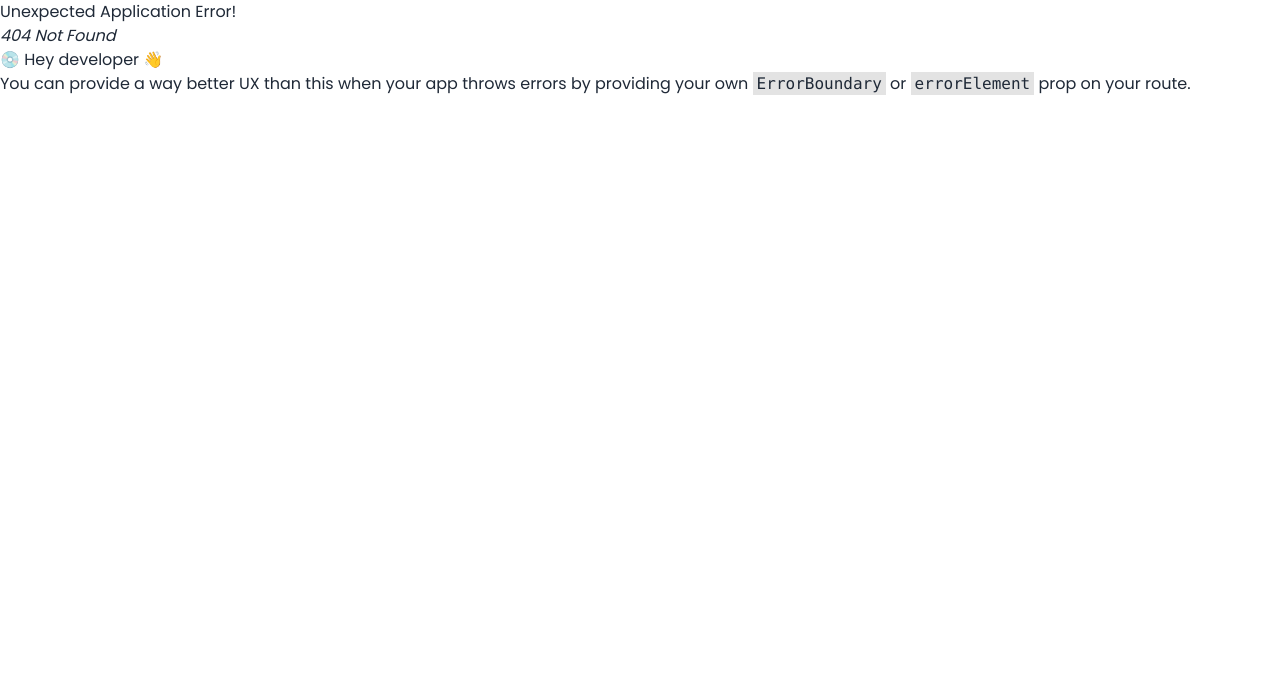
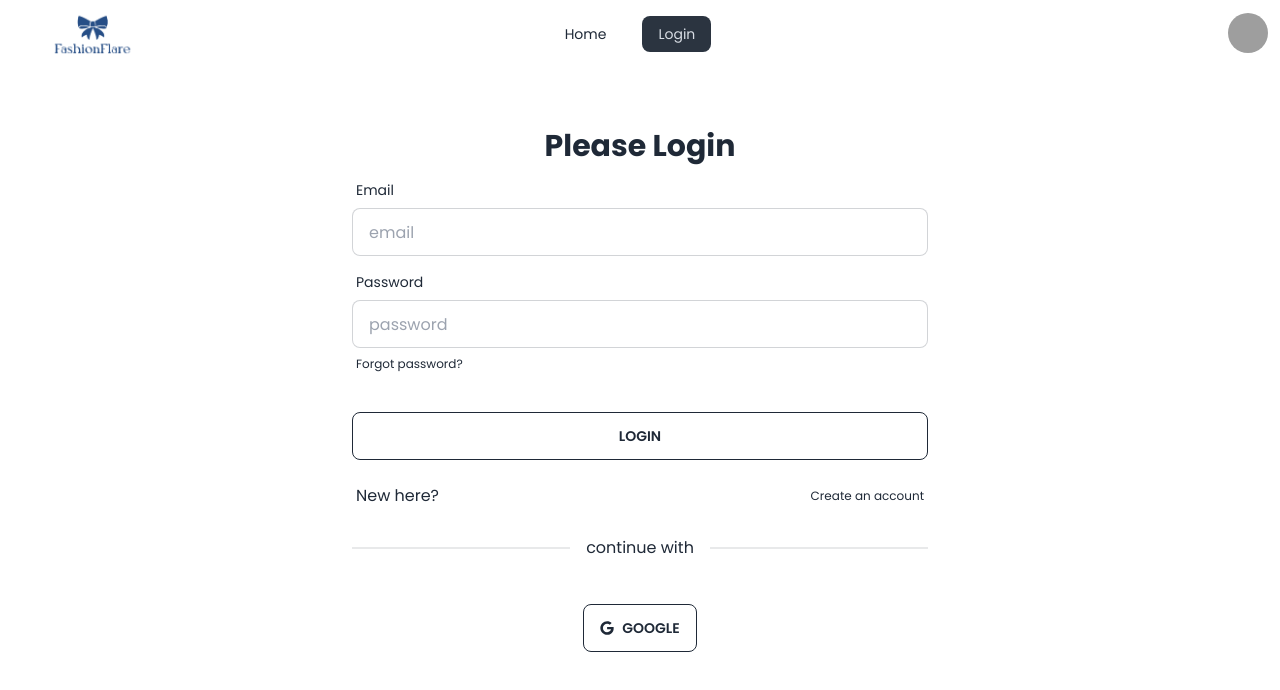
Before and after one commit to ShahriarZe/fashionflare-client, a React (Vite) app: page /login in a window 1280 px wide. Before the commit this address had no page. Shown: the top 690 px of the page. Built offline with nearby package versions, Linux system fonts and the light colour scheme; no server answers; grey boxes are pictures that could not be loaded.

Commit message:
Login & Registration Component added with Functionality

```diff
--- a/package.json
+++ b/package.json
@@ -17,7 +17,8 @@
     "react-dom": "^18.2.0",
     "react-icons": "^4.11.0",
     "react-router-dom": "^6.17.0",
-    "sort-by": "^1.2.0"
+    "sort-by": "^1.2.0",
+    "sweetalert2": "^11.7.32"
   },
   "devDependencies": {
     "@types/react": "^18.2.15",
--- a/src/Components/Navbar/Navbar.jsx
+++ b/src/Components/Navbar/Navbar.jsx
@@ -1,9 +1,13 @@
+import { Link, NavLink } from 'react-router-dom';
 import Nav from '../../assets/nv.png'
 import userImg from '../../assets/user.png'
+import { useContext } from 'react';
+import { AuthContext } from '../../Providers/AuthProvider';
 const Navbar = () => {
+    const { user, logOut } = useContext(AuthContext)
     const links = <>
-        <li><a>Home</a></li>
-        <li><a>Login</a></li>
+        <li className="lg:mr-5"><NavLink to='/'>Home</NavLink></li>
+        <li className="lg:mr-5"><NavLink to='/login'>Login</NavLink></li>
     </>
     return (
         <div className="navbar bg-opacity-20 bg-white absolute top-0 z-10">
@@ -28,18 +32,27 @@ const Navbar = () => {
                 </ul>
             </div>
             <div className="navbar-end">
-            <div className="dropdown dropdown-end">
+                <div className="dropdown dropdown-end">
                     <label tabIndex={0} className="btn btn-ghost btn-circle avatar">
                         <div className="w-10 rounded-full">
-                            <img src={userImg} alt="" />
+                            {
+                                user ? <img src={user.photoURL} alt="" /> :
+                                    <img src={userImg} alt="" />
+                            }
                         </div>
                     </label>
                     <ul tabIndex={0} className="menu menu-sm dropdown-content mt-3 z-[1] p-2 shadow bg-base-100 rounded-box w-52">
                         <div className="text-xl text-center">
-                            <h1>Shahriar</h1>
+                            {
+                                user && <h1 className='font-bold'>{user.displayName}</h1>
+                            }
                         </div>
                         <div className="text-xl text-center">
-                           <button>Shahriar</button>
+                            {
+                                user ?
+                                    <button onClick={logOut} >SignOut</button> :
+                                    <Link to="/login"><button className="btn btn-outline w-full">Login</button></Link>
+                            }
                         </div>
 
 
--- /dev/null
+++ b/src/Components/Pages/Login.jsx
@@ -0,0 +1,108 @@
+import { useContext, useState } from "react";
+import { FaGoogle } from "react-icons/fa";
+import { Link, useLocation, useNavigate } from "react-router-dom";
+import { AuthContext } from "../../Providers/AuthProvider";
+import Swal from "sweetalert2";
+
+const Login = () => {
+    const [errorText, setErrorText] = useState('')
+    const navigate = useNavigate()
+    const location = useLocation()
+
+    const { googleSignIn, signInUser } = useContext(AuthContext)
+
+    const handleLogin = e => {
+        e.preventDefault();
+        const form = e.target;
+        const email = form.email.value
+        const password = form.password.value
+        const user = { email, password }
+        console.log(user);
+        signInUser(email,password)
+        .then(result =>{
+            console.log(result.user);
+            e.target.reset()
+            navigate(location.state ? location.state : '/')
+            Swal.fire({
+                icon: 'success',
+                title: 'Congratulations...',
+                text: 'Login Successfull',
+            })
+        })
+        .catch(err =>{
+            setErrorText(err.message)
+            console.log(err);
+            e.target.reset()
+            return Swal.fire({
+                icon: 'error',
+                title: 'Oops...',
+                text: 'Wrong Information!',
+            })
+        })
+    }
+
+    const handleGoogleButton = () => {
+        googleSignIn()
+        .then(result =>{
+            console.log(result.user);
+            navigate(location.state ? location.state : '/')
+            Swal.fire({
+                icon: 'success',
+                title: 'Congratulations...',
+                text: 'Login Successfull',
+            })
+        })
+        .catch(err =>{
+            console.log(err);
+        })
+    }
+
+    return (
+        <div>
+            <div className="items-center justify-center bg-cover bg-center min-h-screen ">
+                <form onSubmit={handleLogin} className=" card-body md:3/4 lg:w-1/2 mx-auto">
+                    <h2 className="text-3xl mt-24 text-center font-bold">Please Login</h2>
+                    <div className="form-control">
+                        <label className="label">
+                            <span className="label-text ">Email</span>
+                        </label>
+                        <input type="email" name="email" placeholder="email" className="input input-bordered" required />
+                    </div>
+                    <div className="form-control">
+                        <label className="label">
+                            <span className="label-text ">Password</span>
+                        </label>
+                        <input type="password" name="password" placeholder="password" className="input input-bordered" required />
+                        <label className="label">
+                            <a href="#" className="label-text-alt link link-hover">Forgot password?</a>
+                        </label>
+                    </div>
+                    <div className="form-control mt-6">
+                        <button className="btn btn-outline ">Login</button>
+                    </div>
+                    <div>
+                        {
+                            errorText && <p className="text-red-600">{errorText}</p>
+                        }
+                    </div>
+                    <label className="label">
+                        New here? <Link to="/register" className="label-text-alt link link-hover ">Create an account</Link>
+                    </label>
+                    <div className="divider">continue with</div>
+
+
+                </form>
+                <div className="flex justify-center">
+                    <div className="mb-5">
+                        <button onClick={handleGoogleButton} className="btn btn-outline ">
+                            <FaGoogle></FaGoogle>
+                            Google
+                        </button>
+                    </div>
+                </div>
+            </div>
+        </div>
+    );
+};
+
+export default Login;
--- a/src/Components/Pages/Register.jsx
+++ b/src/Components/Pages/Register.jsx
@@ -1,11 +1,16 @@
-import { Link } from "react-router-dom";
+import { Link, useLocation, useNavigate } from "react-router-dom";
 import { FaGoogle } from 'react-icons/fa';
 import { useContext } from "react";
 import { AuthContext } from "../../Providers/AuthProvider";
+import { updateProfile } from "firebase/auth";
+import Swal from "sweetalert2";
 
 const Register = () => {
 
-    const {googleSignIn,createUSer} = useContext(AuthContext)
+    const location = useLocation();
+    const navigate = useNavigate();
+
+    const { googleSignIn, createUSer } = useContext(AuthContext)
 
     const handleRegister = e => {
         e.preventDefault()
@@ -16,24 +21,73 @@ const Register = () => {
         const image = form.image.value
         const user = { email, password, name, image }
         console.log(user);
+        if (password.length < 6) {
+            e.target.reset()
+            return Swal.fire({
+                icon: 'error',
+                title: 'Oops...',
+                text: 'Password Must be 6 Characters Long!',
+            })
+        }
+        else if (!/[A-Z]/.test(password)) {
+            e.target.reset()
+            return Swal.fire({
+                icon: 'error',
+                title: 'Oops...',
+                text: 'Password Must Conatain 1 Uppercase Letter!',
+            })
+        }
+        else if (!/[!@#$%^&*()_+{}[\]:;<>,.?~\\-]/.test(password)) {
+            e.target.reset()
+            return Swal.fire({
+                icon: 'error',
+                title: 'Oops...',
+                text: 'Password Must Conatain 1 Special Character!',
+            })
+        }
 
-        createUSer(email,password)
-        .then(result =>{
-            console.log(result.user);
-        })
-        .catch(err =>{
-            console.log(err);
-        })
+        createUSer(email, password)
+            .then(result => {
+                console.log(result.user);
+                updateProfile(result.user, {
+                    displayName: name,
+                    photoURL: image
+                })
+                navigate(location.state ? location.state : '/')
+                e.target.reset()
+                Swal.fire({
+                    icon: 'success',
+                    title: 'Congratulations...',
+                    text: 'Registration Successfull',
+                })
+
+            })
+            .catch(err => {
+                console.log(err);
+                e.target.reset()
+                Swal.fire({
+                    icon: 'error',
+                    title: 'Oops...',
+                    text: 'User Already Exist',
+                })
+            })
     }
 
-    const handleGoogleButton =() =>{
+    const handleGoogleButton = () => {
         googleSignIn()
-        .then(result =>{
-            console.log(result.user);
-        })
-        .catch(err =>{
-            console.log(err);
-        })
+            .then(result => {
+                console.log(result.user);
+                navigate(location.state ? location.state : '/')
+                Swal.fire({
+                    icon: 'success',
+                    title: 'Congratulations...',
+                    text: 'Login Successfull',
+                })
+
+            })
+            .catch(err => {
+                console.log(err);
+            })
     }
 
     return (
--- a/src/Firebase/firebase.config.js
+++ b/src/Firebase/firebase.config.js
@@ -15,4 +15,5 @@ const firebaseConfig = {
 
 // Initialize Firebase
 const app = initializeApp(firebaseConfig);
+
 export const auth = getAuth(app)
--- a/src/Providers/AuthProvider.jsx
+++ b/src/Providers/AuthProvider.jsx
@@ -1,6 +1,6 @@
 /* eslint-disable react/prop-types */
-import { GoogleAuthProvider, createUserWithEmailAndPassword, signInWithPopup } from "firebase/auth";
-import { createContext } from "react";
+import { GoogleAuthProvider, createUserWithEmailAndPassword, onAuthStateChanged, signInWithEmailAndPassword, signInWithPopup, signOut } from "firebase/auth";
+import { createContext, useEffect, useState } from "react";
 import { auth } from "../Firebase/firebase.config";
 
 
@@ -9,18 +9,47 @@ const googleProvider = new GoogleAuthProvider()
 
 const AuthProvider = ({ children }) => {
 
+    const [user,setUser]=useState(null)
+    const [loading,setLoading]=useState(true)
+
     const googleSignIn = () => {
+        setLoading(true)
         return signInWithPopup(auth,googleProvider)
     }
 
     const createUSer = (email,password)=>{
+        setLoading(true)
         return createUserWithEmailAndPassword(auth,email,password)
     }
+
+    const signInUser =(email,password)=>{
+        setLoading(true)
+        return signInWithEmailAndPassword(auth,email,password)
+    }
+
+    const logOut = ()=>{
+        setLoading(true)
+        return signOut(auth)
+    }
+
+    useEffect(()=>{
+        const unSubscribe = onAuthStateChanged(auth,currentUser =>{
+            setUser(currentUser)
+            setLoading(false)
+        })
+        return ()=>{
+            unSubscribe()
+        }
+    },[])
 
 
     const authentications = {
         googleSignIn,
-        createUSer
+        createUSer,
+        signInUser,
+        logOut,
+        loading,
+        user
     }
     return (
         <AuthContext.Provider value={authentications}>
--- /dev/null
+++ b/src/Routes/PrivateRoute.jsx
@@ -0,0 +1,23 @@
+/* eslint-disable react/prop-types */
+import { useContext } from "react";
+import { Navigate, useLocation } from "react-router-dom";
+import { AuthContext } from "../Providers/AuthProvider";
+
+
+const PrivateRoute = ({ children }) => {
+    const { user, loading } = useContext(AuthContext)
+    const location = useLocation()
+
+    if (loading) {
+        return <div className="flex justify-center"><span className="loading loading-spinner text-primary "></span></div>
+    }
+
+    if(user){
+        return children
+    }
+
+
+    return <Navigate state={location.pathname} to="/login"></Navigate>
+};
+
+export default PrivateRoute;
--- a/src/main.jsx
+++ b/src/main.jsx
@@ -9,6 +9,7 @@ import {
 import Register from './Components/Pages/Register.jsx';
 import Home from './Components/Home/Home.jsx';
 import AuthProvider from './Providers/AuthProvider.jsx';
+import Login from './Components/Pages/Login.jsx';
 const router = createBrowserRouter([
   {
     path: "/",
@@ -22,6 +23,10 @@ const router = createBrowserRouter([
         path: "/register",
         element: <Register></Register>
       },
+      {
+        path: "/login",
+        element:<Login></Login>
+      },
     ]
   },
 ]);
```
Also changed, not shown: 1 other file (tests, documents, lock files or other folders).
